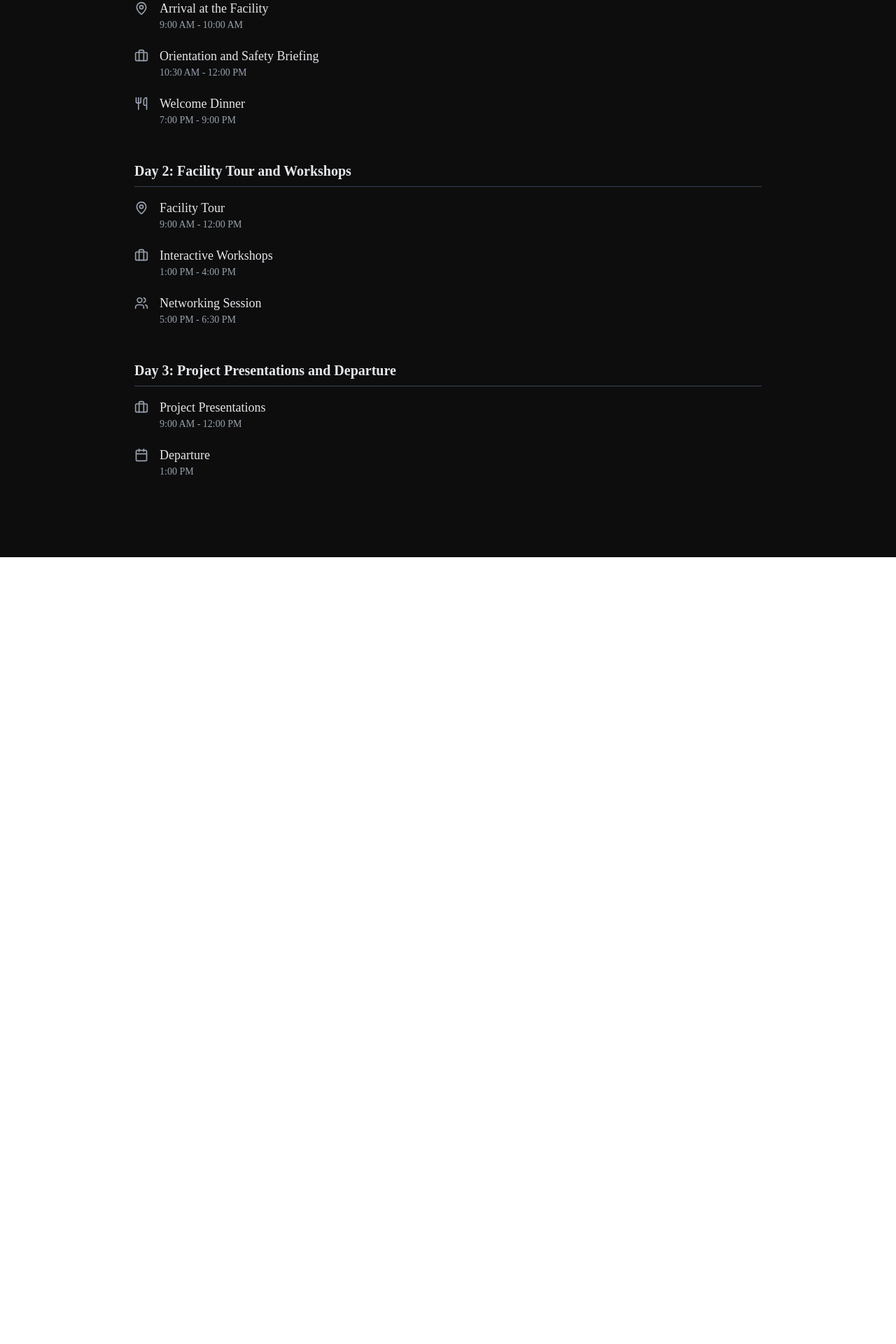
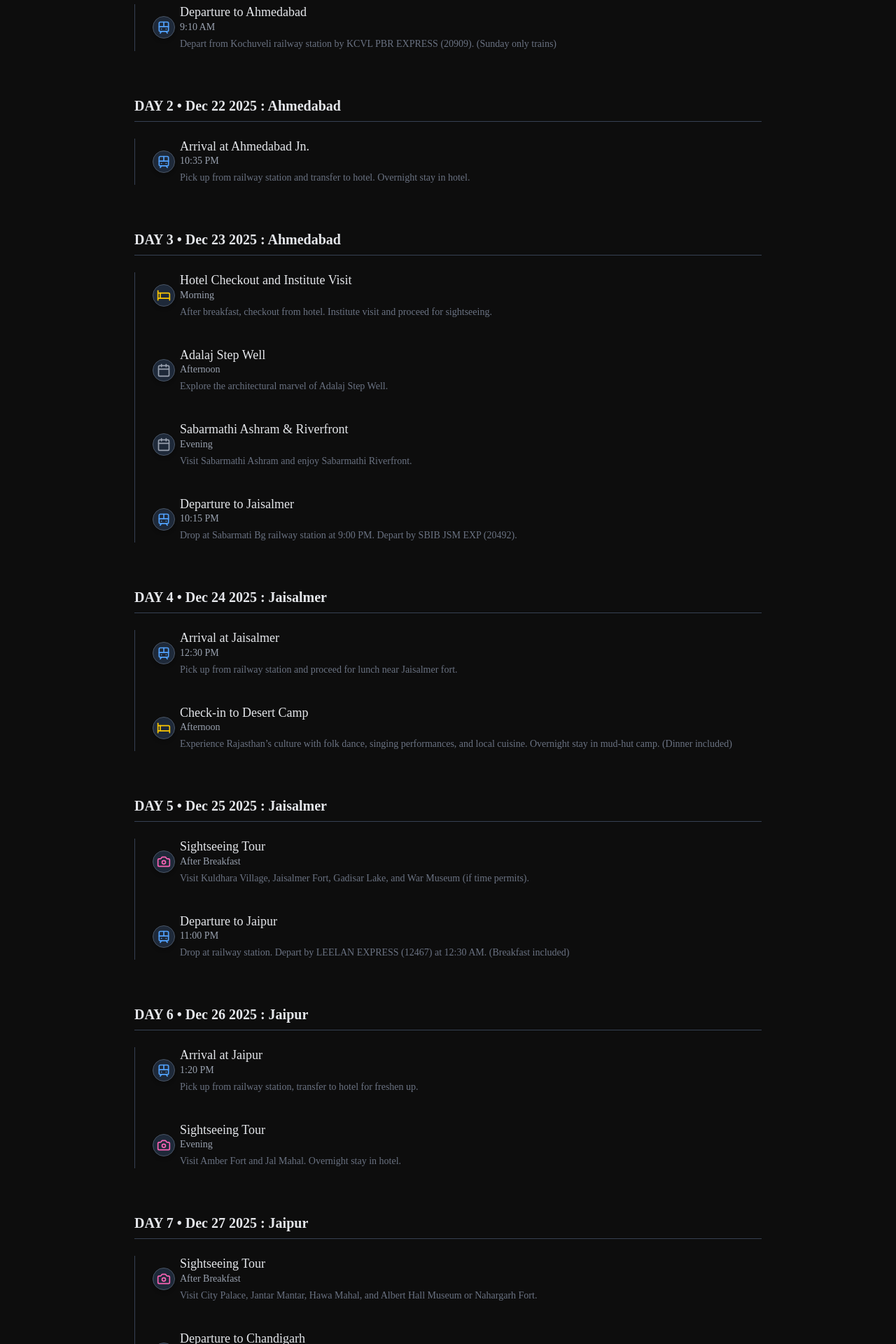
Before and after one commit to AbhaiSankarPR/IV_CSE_27, a React (Vite) app: page /schedule in a window 1280 px wide. Shown: the part 296-2216 px from the top of the page at 70% size. Before the commit the page ends 1092 px from the top, so only its background shows below. Built offline with nearby package versions, Linux system fonts and the light colour scheme.

Commit message:
Schedule update and added framer-motion

```diff
--- a/package.json
+++ b/package.json
@@ -10,6 +10,7 @@
     "preview": "vite preview"
   },
   "dependencies": {
+    "framer-motion": "^12.23.24",
     "lucide-react": "^0.552.0",
     "react": "^19.1.1",
     "react-dom": "^19.1.1",
--- a/src/pages/Schedule.jsx
+++ b/src/pages/Schedule.jsx
@@ -1,100 +1,279 @@
 import { useEffect, useState } from "react";
-import { Calendar, MapPin, Users, Utensils, Briefcase } from "lucide-react";
+import { motion } from "framer-motion";
+import {
+  Calendar,
+  MapPin,
+  Utensils,
+  Briefcase,
+  Train,
+  Plane,
+  Bed,
+  Camera,
+} from "lucide-react";
 
 export default function Schedule() {
   const [schedule, setSchedule] = useState([]);
 
-  // simulate fetch from API
   useEffect(() => {
-    const fetchData = async () => {
     const data = [
       {
-          day: "Day 1: Arrival and Orientation",
+        day: "DAY 1 • Dec 21 2025 : Trivandrum",
         events: [
           {
-              icon: <MapPin className="w-5 h-5 text-gray-400" />,
-              title: "Arrival at the Facility",
-              time: "9:00 AM - 10:00 AM",
+            title: "Departure to Ahmedabad",
+            time: "9:10 AM",
+            desc: "Depart from Kochuveli railway station by KCVL PBR EXPRESS (20909). (Sunday only trains)"
+          }
+        ]
       },
       {
-              icon: <Briefcase className="w-5 h-5 text-gray-400" />,
-              title: "Orientation and Safety Briefing",
-              time: "10:30 AM - 12:00 PM",
+        day: "DAY 2 • Dec 22 2025 : Ahmedabad",
+        events: [
+          {
+            title: "Arrival at Ahmedabad Jn.",
+            time: "10:35 PM",
+            desc: "Pick up from railway station and transfer to hotel. Overnight stay in hotel."
+          }
+        ]
       },
       {
-              icon: <Utensils className="w-5 h-5 text-gray-400" />,
-              title: "Welcome Dinner",
-              time: "7:00 PM - 9:00 PM",
-            },
-          ],
+        day: "DAY 3 • Dec 23 2025 : Ahmedabad",
+        events: [
+          {
+            title: "Hotel Checkout and Institute Visit",
+            time: "Morning",
+            desc: "After breakfast, checkout from hotel. Institute visit and proceed for sightseeing."
           },
           {
-          day: "Day 2: Facility Tour and Workshops",
+            title: "Adalaj Step Well",
+            time: "Afternoon",
+            desc: "Explore the architectural marvel of Adalaj Step Well."
+          },
+          {
+            title: "Sabarmathi Ashram & Riverfront",
+            time: "Evening",
+            desc: "Visit Sabarmathi Ashram and enjoy Sabarmathi Riverfront."
+          },
+          {
+            title: "Departure to Jaisalmer",
+            time: "10:15 PM",
+            desc: "Drop at Sabarmati Bg railway station at 9:00 PM. Depart by SBIB JSM EXP (20492)."
+          }
+        ]
+      },
+      {
+        day: "DAY 4 • Dec 24 2025 : Jaisalmer",
         events: [
           {
-              icon: <MapPin className="w-5 h-5 text-gray-400" />,
-              title: "Facility Tour",
-              time: "9:00 AM - 12:00 PM",
+            title: "Arrival at Jaisalmer",
+            time: "12:30 PM",
+            desc: "Pick up from railway station and proceed for lunch near Jaisalmer fort."
           },
           {
-              icon: <Briefcase className="w-5 h-5 text-gray-400" />,
-              title: "Interactive Workshops",
-              time: "1:00 PM - 4:00 PM",
+            title: "Check-in to Desert Camp",
+            time: "Afternoon",
+            desc: "Experience Rajasthan’s culture with folk dance, singing performances, and local cuisine. Overnight stay in mud-hut camp. (Dinner included)"
+          }
+        ]
       },
       {
-              icon: <Users className="w-5 h-5 text-gray-400" />,
-              title: "Networking Session",
-              time: "5:00 PM - 6:30 PM",
-            },
-          ],
+        day: "DAY 5 • Dec 25 2025 : Jaisalmer",
+        events: [
+          {
+            title: "Sightseeing Tour",
+            time: "After Breakfast",
+            desc: "Visit Kuldhara Village, Jaisalmer Fort, Gadisar Lake, and War Museum (if time permits)."
           },
           {
-          day: "Day 3: Project Presentations and Departure",
+            title: "Departure to Jaipur",
+            time: "11:00 PM",
+            desc: "Drop at railway station. Depart by LEELAN EXPRESS (12467) at 12:30 AM. (Breakfast included)"
+          }
+        ]
+      },
+      {
+        day: "DAY 6 • Dec 26 2025 : Jaipur",
         events: [
           {
-              icon: <Briefcase className="w-5 h-5 text-gray-400" />,
-              title: "Project Presentations",
-              time: "9:00 AM - 12:00 PM",
+            title: "Arrival at Jaipur",
+            time: "1:20 PM",
+            desc: "Pick up from railway station, transfer to hotel for freshen up."
           },
           {
-              icon: <Calendar className="w-5 h-5 text-gray-400" />,
-              title: "Departure",
-              time: "1:00 PM",
+            title: "Sightseeing Tour",
+            time: "Evening",
+            desc: "Visit Amber Fort and Jal Mahal. Overnight stay in hotel."
+          }
+        ]
       },
-          ],
+      {
+        day: "DAY 7 • Dec 27 2025 : Jaipur",
+        events: [
+          {
+            title: "Sightseeing Tour",
+            time: "After Breakfast",
+            desc: "Visit City Palace, Jantar Mantar, Hawa Mahal, and Albert Hall Museum or Nahargarh Fort."
           },
+          {
+            title: "Departure to Chandigarh",
+            time: "8:20 PM",
+            desc: "Drop at railway station at 7:00 PM. Depart by GNC DLPC EXP (19411)."
+          }
+        ]
+      },
+      {
+        day: "DAY 8 • Dec 28 2025 : Shimla",
+        events: [
+          {
+            title: "Arrival at Chandigarh",
+            time: "7:30 AM",
+            desc: "Pick up from railway station and proceed to Shimla (5 hrs journey)."
+          },
+          {
+            title: "Local Sightseeing",
+            time: "Afternoon & Evening",
+            desc: "Explore Mall Road, Scandal Point, Christ Church, Kali Bari Temple, and Jakhoo Temple. Overnight stay in hotel."
+          }
+        ]
+      },
+      {
+        day: "DAY 9 • Dec 29 2025 : Shimla",
+        events: [
+          {
+            title: "Sightseeing Tour",
+            time: "After Breakfast",
+            desc: "Visit Indian Institute of Advanced Studies, Kufri, and shop at Mall Road."
+          },
+          {
+            title: "Departure to Chandigarh",
+            time: "8:00 PM",
+            desc: "Proceed to Chandigarh (5 hrs journey). Arrival and transfer to railway station."
+          }
+        ]
+      },
+      {
+        day: "DAY 10 • Dec 30 2025 : Agra",
+        events: [
+          {
+            title: "Arrival at Agra",
+            time: "10:50 AM",
+            desc: "Depart from Chandigarh at 3:00 AM by HSX AGC EXPRESS (11906). Pick up from Agra Cant. railway station, transfer to hotel for freshen up."
+          },
+          {
+            title: "Sightseeing Tour",
+            time: "Afternoon",
+            desc: "Visit Taj Mahal and Agra Fort. Overnight stay in hotel."
+          }
+        ]
+      },
+      {
+        day: "DAY 11 • Dec 31 2025 : Delhi",
+        events: [
+          {
+            title: "Travel to Delhi",
+            time: "5:00 AM",
+            desc: "Proceed to Delhi (5 hrs journey)."
+          },
+          {
+            title: "Sightseeing Tour",
+            time: "Daytime",
+            desc: "Visit Raj Ghat, Lotus Temple (if time permits), and shop at Paalika Bazaar / Karol Bagh / Sarojini Bazaar. Overnight stay in hotel."
+          }
+        ]
+      },
+      {
+        day: "DAY 12 • Jan 01 2026 : Delhi",
+        events: [
+          {
+            title: "Final Sightseeing & Departure",
+            time: "Morning to Evening",
+            desc: "Visit India Gate, Rashtrapathi Bhavan, Qutab Minar, and Akshardham Temple. Drop at airport in the evening. Trip ends here — memories loaded."
+          }
+        ]
+      }
     ];
     setSchedule(data);
+  }, []);
+
+  // icon mapper
+  const getIcon = (title) => {
+    title = title.toLowerCase();
+    if (title.includes("departure") || title.includes("arrival"))
+      return <Train className="w-5 h-5 text-blue-400" />;
+    if (title.includes("hotel") || title.includes("stay") || title.includes("check-in"))
+      return <Bed className="w-5 h-5 text-yellow-400" />;
+    if (title.includes("visit") || title.includes("tour") || title.includes("sightseeing"))
+      return <Camera className="w-5 h-5 text-pink-400" />;
+    if (title.includes("lunch") || title.includes("dinner") || title.includes("breakfast"))
+      return <Utensils className="w-5 h-5 text-green-400" />;
+    if (title.includes("transfer") || title.includes("proceed"))
+      return <MapPin className="w-5 h-5 text-purple-400" />;
+    if (title.includes("institute"))
+      return <Briefcase className="w-5 h-5 text-orange-400" />;
+    if (title.includes("airport"))
+      return <Plane className="w-5 h-5 text-cyan-400" />;
+    return <Calendar className="w-5 h-5 text-gray-400" />;
   };
-
-    fetchData();
-  }, []);
 
  return (
   <div className="min-h-screen bg-[#0d0d0d] text-gray-200 px-6 md:px-16 py-16 font-[Poppins]">
     <div className="max-w-4xl mx-auto">
-        <h1 className="text-4xl font-bold mb-2">Schedule</h1>
-        <p className="text-gray-400 mb-10">
+      <motion.h1
+        initial={{ opacity: 0, y: -20 }}
+        animate={{ opacity: 1, y: 0 }}
+        transition={{ duration: 0.6 }}
+        className="text-4xl font-bold mb-2"
+      >
+        Schedule
+      </motion.h1>
+
+      <motion.p
+        initial={{ opacity: 0 }}
+        animate={{ opacity: 1 }}
+        transition={{ delay: 0.2 }}
+        className="text-gray-400 mb-10"
+      >
         View the itinerary for the industrial visit.
-        </p>
+      </motion.p>
 
       {schedule.map((day, i) => (
-          <div key={i} className="mb-12">
-            <h2 className="text-xl font-semibold mb-4 border-b border-gray-700 pb-2">
+        <motion.div
+          key={i}
+          initial={{ opacity: 0, y: 30 }}
+          whileInView={{ opacity: 1, y: 0 }}
+          transition={{ duration: 0.6, delay: i * 0.1 }}
+          viewport={{ once: true }}
+          className="mb-16"
+        >
+          <h2 className="text-xl font-semibold mb-6 border-b border-gray-700 pb-2">
             {day.day}
           </h2>
-            <ul className="space-y-5">
+
+          <div className="relative border-l border-gray-700 pl-10">
             {day.events.map((event, j) => (
-                <li key={j} className="flex items-start gap-4">
-                  <div className="mt-1">{event.icon}</div>
-                  <div>
-                    <p className="text-lg font-medium">{event.title}</p>
+              <motion.div
+                key={j}
+                initial={{ opacity: 0, x: -20 }}
+                whileInView={{ opacity: 1, x: 0 }}
+                transition={{ duration: 0.4, delay: j * 0.1 }}
+                viewport={{ once: true }}
+                className="relative mb-10 flex items-start"
+              >
+                {/* Timeline marker */}
+                <div className="absolute -left-[15px] top-1/2 -translate-y-1/2 flex items-center justify-center w-8 h-8 rounded-full border border-gray-600 bg-gray-800 shadow-md z-10">
+                  {getIcon(event.title)}
+                </div>
+
+                {/* Event Content */}
+                <div className="ml-6">
+                  <p className="text-lg font-medium leading-tight">{event.title}</p>
                   <p className="text-gray-400 text-sm">{event.time}</p>
+                  <p className="text-gray-500 text-sm mt-1">{event.desc}</p>
                 </div>
-                </li>
+              </motion.div>
             ))}
-            </ul>
           </div>
+        </motion.div>
       ))}
     </div>
   </div>
```
Also changed, not shown: 1 other file (tests, documents, lock files or other folders). Lines whose indentation alone changed are shown as unchanged.
